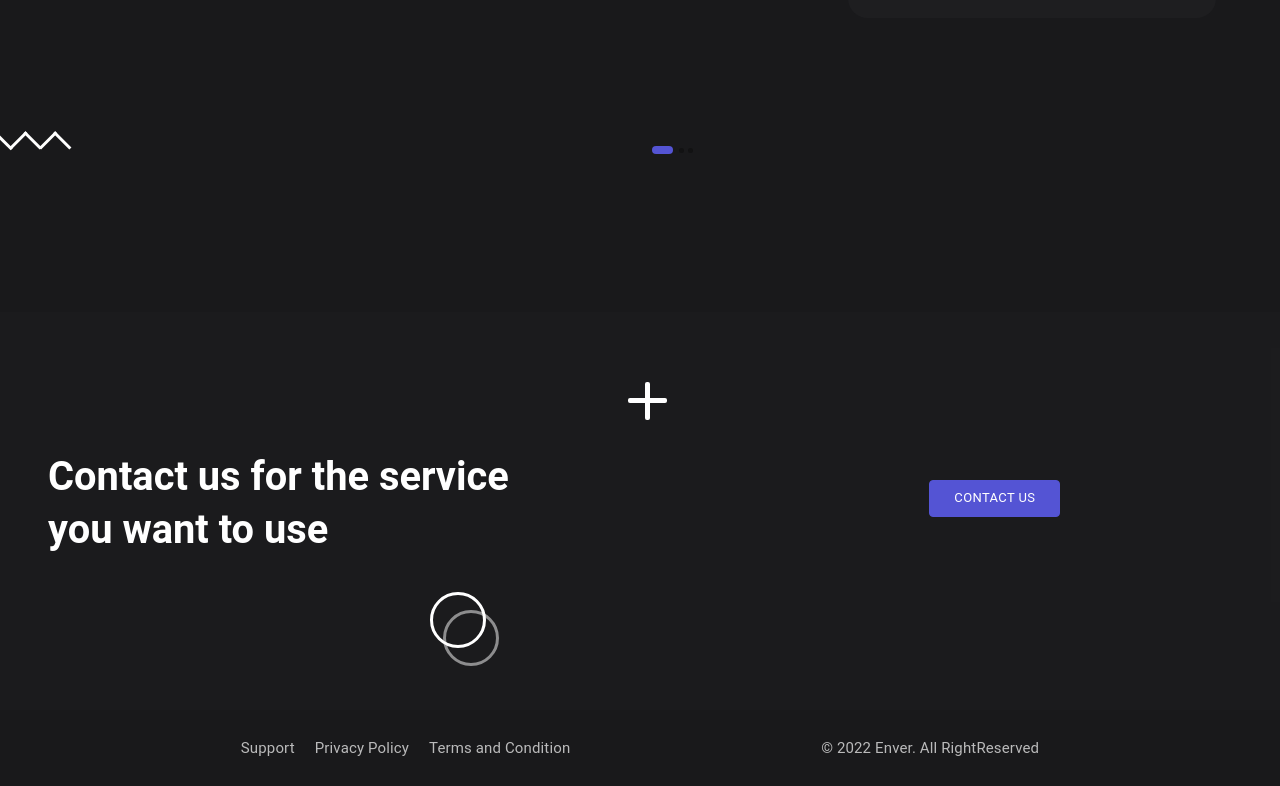
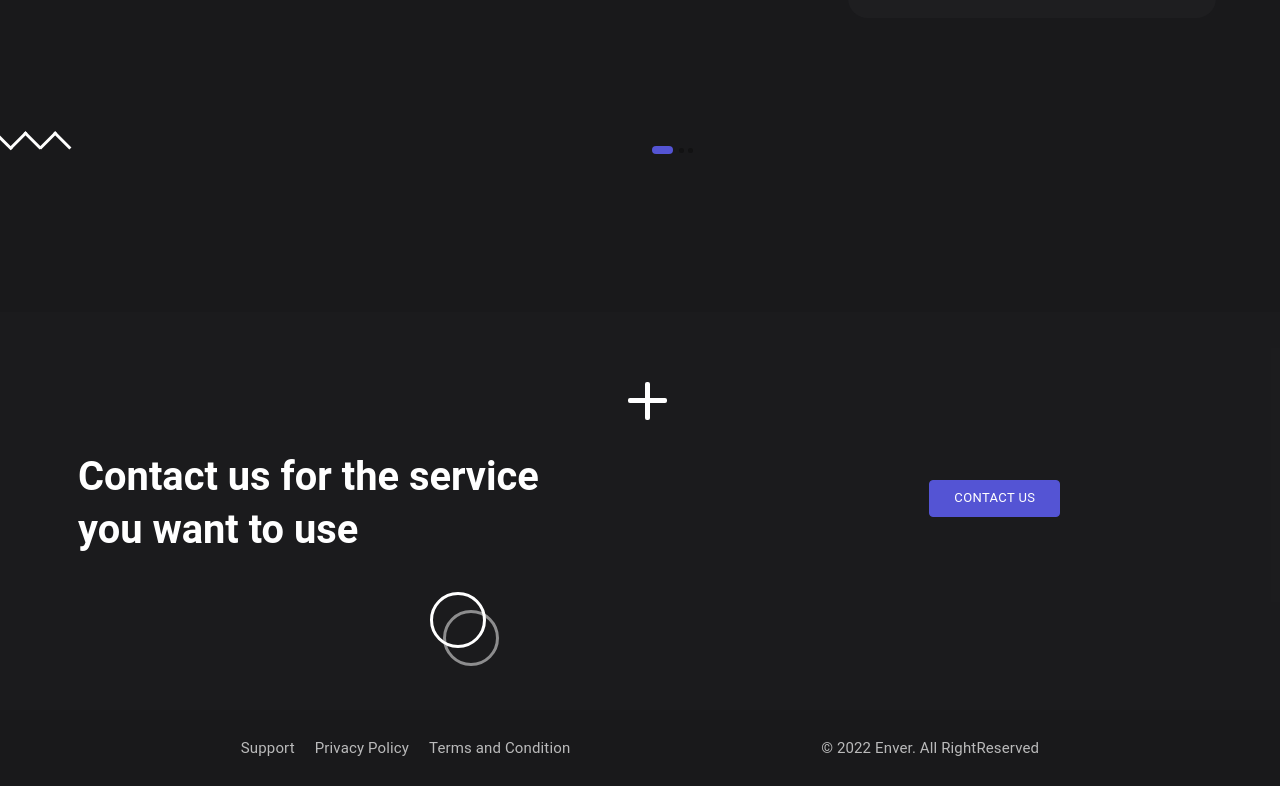
Before and after one commit to MrHamdan/agency-react, a React (Create React App) app: page / in a window 1280 px wide. Shown: the part 2955-3741 px from the top of the page. Built offline with nearby package versions, Linux system fonts and the light colour scheme.

Commit message:
fixing particles positions

```diff
--- a/src/Components/Contact.js
+++ b/src/Components/Contact.js
@@ -65,7 +65,7 @@ const Contact = () => {
                                 fontWeight: 'bold',
                                 color: '#fff',
                                 lineHeight: '53px',
-
+                                marginLeft:{xs:'30px'}
 
                             }}
                         >
@@ -74,7 +74,7 @@ const Contact = () => {
                     </Grid>
                     <Grid xs={12} sm={12} md={3}
                         sx={{
-                            marginLeft: '120px'
+                            marginLeft: {lg:'120px',xs:'-50px'}
                         }}>
                         <Button
                             sx={
```
